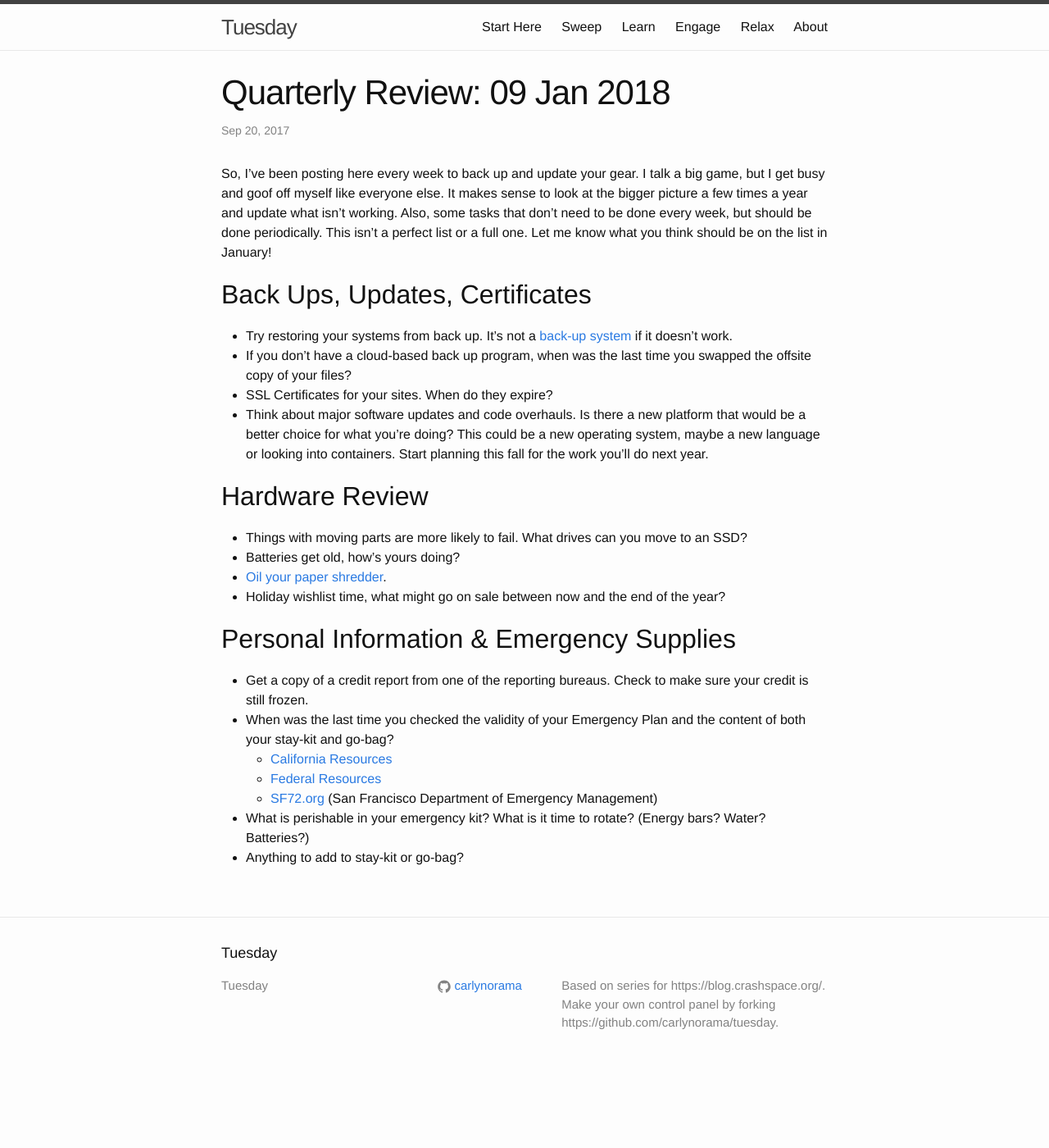
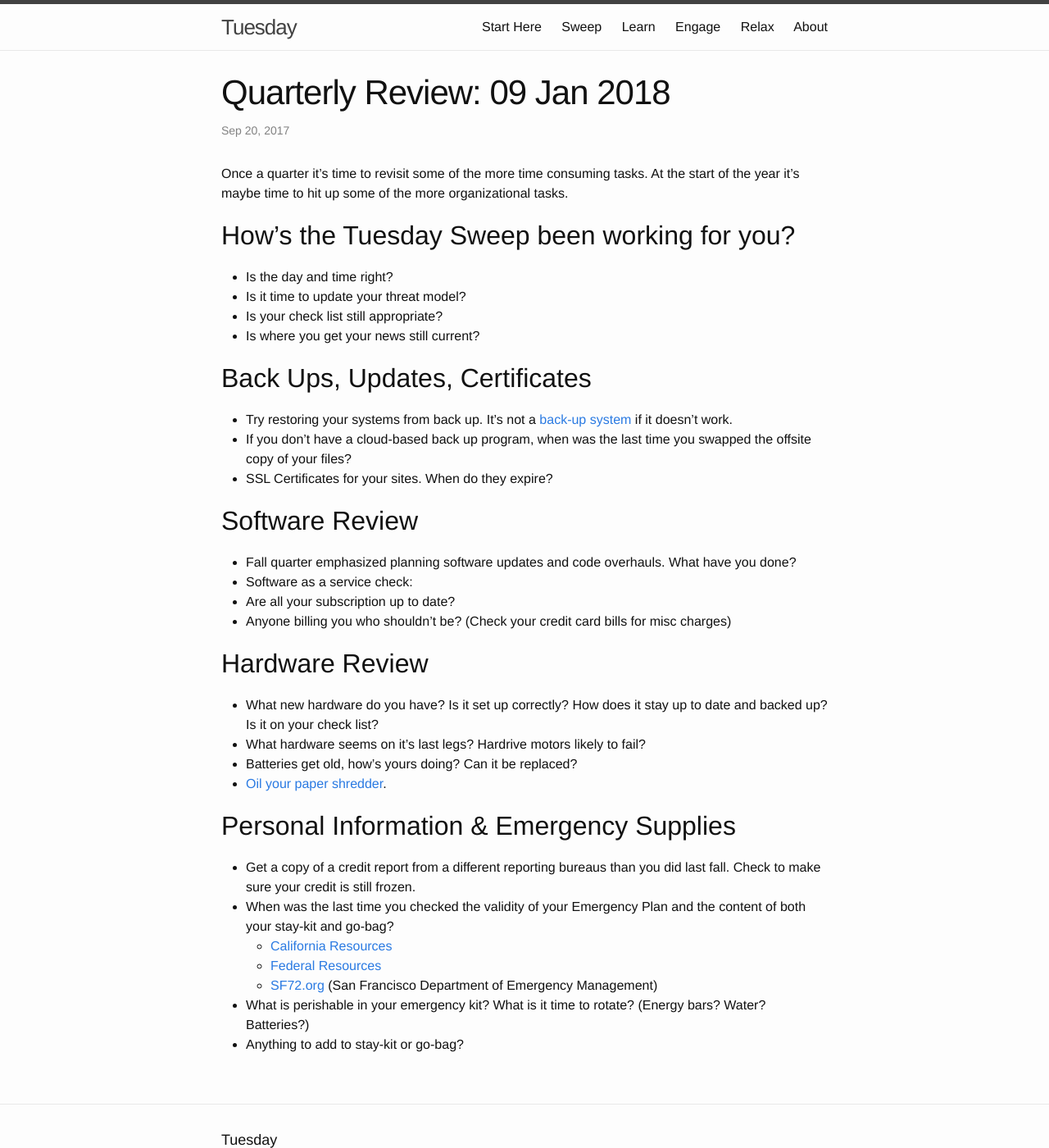
Before and after one commit to CRASHSpace/tuesday, a Jekyll site: the page built from _posts/2017-09-20-quarterly-review.md, in a window 1280 px wide and 1400 px high. Shown: the whole window at 82% size. Built offline with Jekyll 4.4.1, drawn with Linux system fonts in a browser that asks for light colours.

Commit message:
update posts

```diff
--- a/_posts/2017-09-20-quarterly-review.md
+++ b/_posts/2017-09-20-quarterly-review.md
@@ -5,25 +5,36 @@ date: 2017-09-20 13:37:17
 categories: quarterly
 ---
 
-So, I’ve been posting here every week to back up and update your gear. I talk a big game, but I get busy and goof off myself like everyone else. It makes sense to look at the bigger picture a few times a year and update what isn’t working. Also, some tasks that don’t need to be done every week, but should be done periodically. This isn’t a perfect list or a full one. Let me know what you think should be on the list in January!
+Once a quarter it's time to revisit some of the more time consuming tasks. At the start of the year it's maybe time to hit up some of the more organizational tasks.
+
+## How's the Tuesday Sweep been working for you?
+* Is the day and time right?
+* Is it time to update your threat model?
+* Is your check list still appropriate?
+* Is where you get your news still current?
 
 ## Back Ups, Updates, Certificates
 
 *   Try restoring your systems from back up. It’s not a [back-up system](https://blog.crashspace.org/2016/11/one-thing-to-do-today-tuesday-sweep-where-are-your-backups/) if it doesn’t work.
 *   If you don’t have a cloud-based back up program, when was the last time you swapped the offsite copy of your files?
 *   SSL Certificates for your sites. When do they expire?
-*   Think about major software updates and code overhauls. Is there a new platform that would be a better choice for what you’re doing? This could be a new operating system, maybe a new language or looking into containers. Start planning this fall for the work you’ll do next year.
+
+## Software Review
+*   Fall quarter emphasized planning software updates and code overhauls. What have you done?
+*   Software as a service check:
+  * Are all your subscription up to date?
+  * Anyone billing you who shouldn't be? (Check your credit card bills for misc charges)
 
 ## Hardware Review
 
-*   Things with moving parts are more likely to fail. What drives can you move to an SSD?
-*   Batteries get old, how’s yours doing?
+*   What new hardware do you have? Is it set up correctly? How does it stay up to date and backed up? Is it on your check list?
+*   What hardware seems on it's last legs? Hardrive motors likely to fail?
+*   Batteries get old, how’s yours doing? Can it be replaced?
 *   [Oil your paper shredder](https://lifehacker.com/5875771/oil-your-paper-shredder-with-canola-oil-to-keep-it-running-in-top-shape).
-*   Holiday wishlist time, what might go on sale between now and the end of the year?
 
 ## Personal Information & Emergency Supplies
 
-*   Get a copy of a credit report from one of the reporting bureaus. Check to make sure your credit is still frozen.
+*   Get a copy of a credit report from a different reporting bureaus than you did last fall. Check to make sure your credit is still frozen.
 *   When was the last time you checked the validity of your Emergency Plan and the content of both your stay-kit and go-bag?
     *   [California Resources](http://www.caloes.ca.gov/)
     *   [Federal Resources](https://www.ready.gov/make-a-plan)
```
Also changed, not shown: _posts/2018-01-02-tuesday-sweep.md (+1 -0 lines), _posts/2018-01-09-quarterly-review.md (+1 -0 lines).
